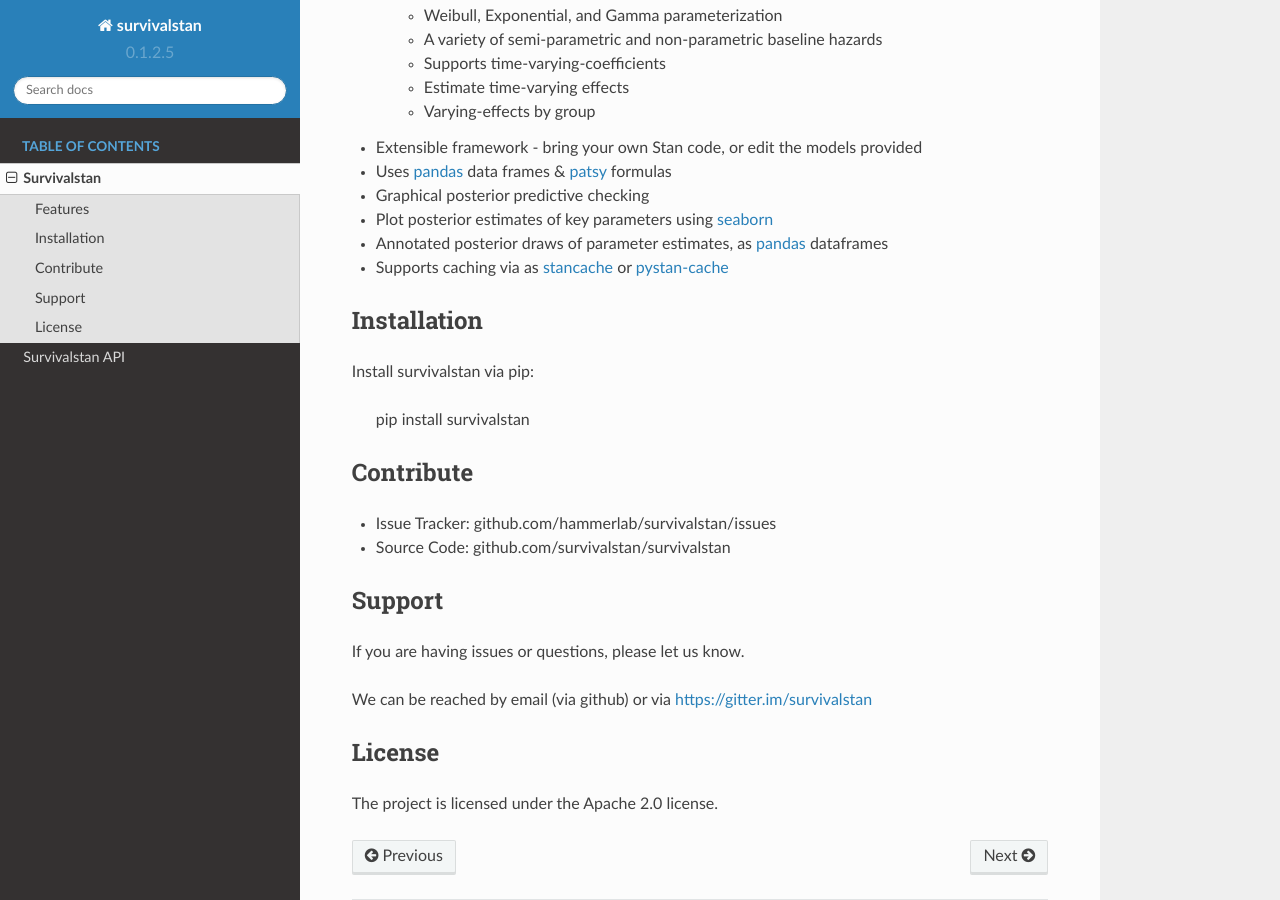
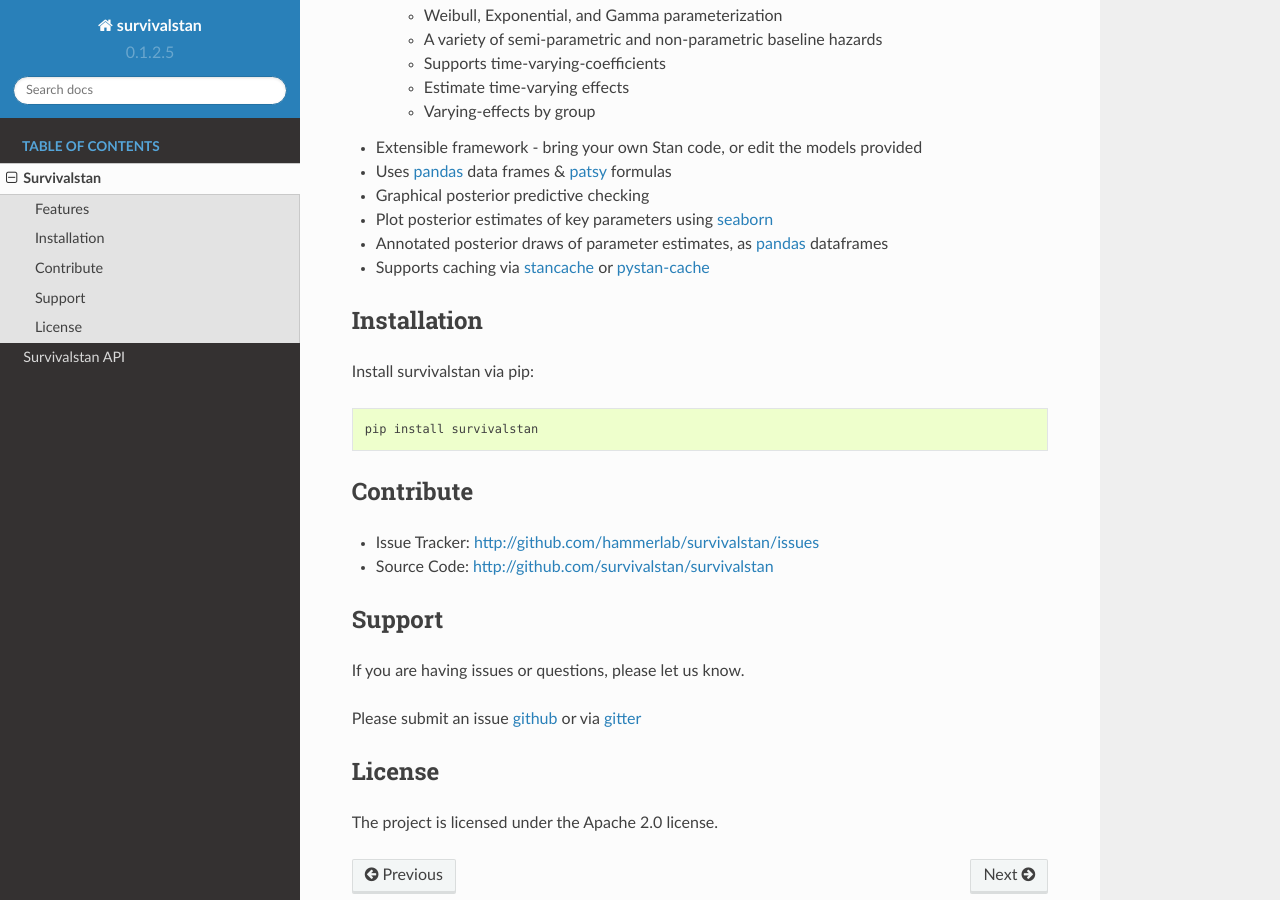
Before and after one commit to hammerlab/survivalstan, a Sphinx documentation site: the page built from docs/home.rst, in a window 1280 px wide and 900 px high, scrolled down 526 px. Built offline with Sphinx 7.4.7 and the Read the Docs theme 2.0.0, drawn with Linux system fonts in a browser that asks for light colours; pages that are not in the unit, such as notebooks, are missing from menus.

Commit message:
update links

```diff
--- a/docs/home.rst
+++ b/docs/home.rst
@@ -4,7 +4,7 @@
    contain the root `toctree` directive.
 
 Survivalstan
-========
+============
 
 Survivalstan is a library of Survival Models written in `Stan <http://mc-stan.org>`_
 
@@ -34,27 +34,29 @@
 - Graphical posterior predictive checking
 - Plot posterior estimates of key parameters using `seaborn <https://pypi.python.org/pypi/seaborn>`_
 - Annotated posterior draws of parameter estimates, as `pandas <http://pandas.pydata.org>`_ dataframes
-- Supports caching via as `stancache <http://github.com/jburos/stancache>`_ or `pystan-cache <https://github.com/paulkernfeld/pystan-cache>`_
+- Supports caching via `stancache <http://github.com/jburos/stancache>`_ or `pystan-cache <https://github.com/paulkernfeld/pystan-cache>`_
 
 Installation
 ------------
 
 Install survivalstan via pip:
 
+::
+
     pip install survivalstan
 
 Contribute
 ----------
 
-- Issue Tracker: github.com/hammerlab/survivalstan/issues
-- Source Code: github.com/survivalstan/survivalstan
+- Issue Tracker: http://github.com/hammerlab/survivalstan/issues
+- Source Code: http://github.com/survivalstan/survivalstan
 
 Support
 -------
 
 If you are having issues or questions, please let us know.
 
-We can be reached by email (via github) or via https://gitter.im/survivalstan
+Please submit an issue `github <http://github.com/hammerlab/survivalstan/issues>`_ or via `gitter <https://gitter.im/survivalstan>`_
 
 License
 -------
```
